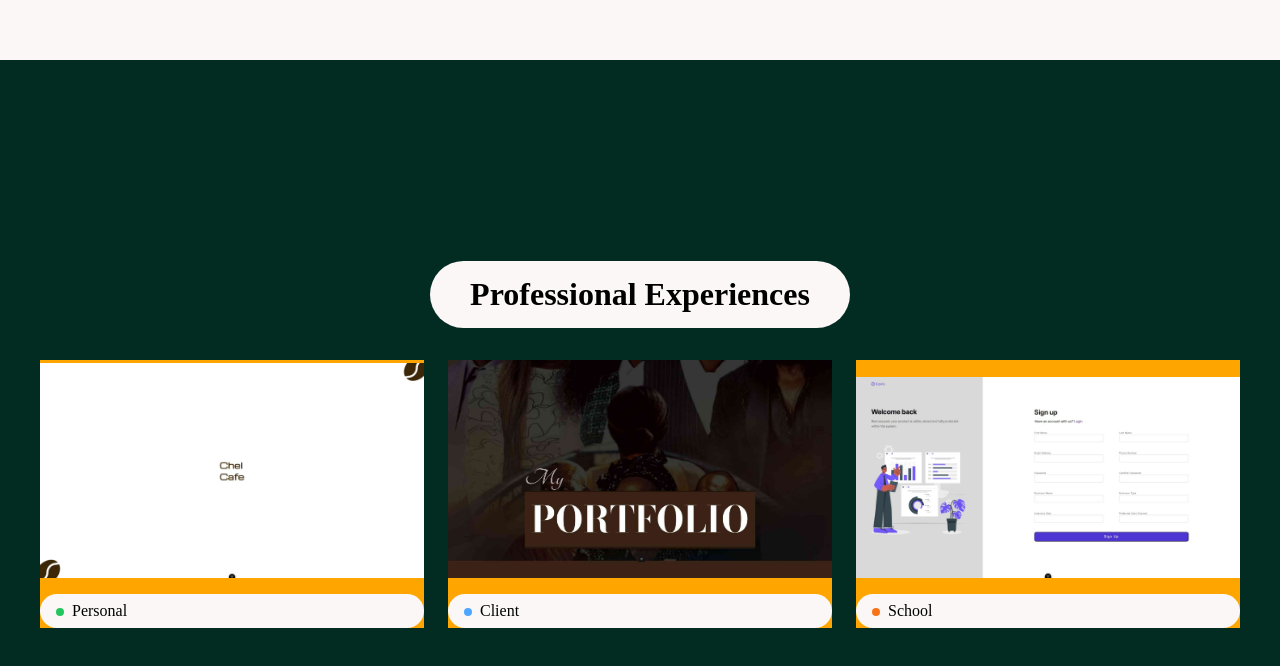
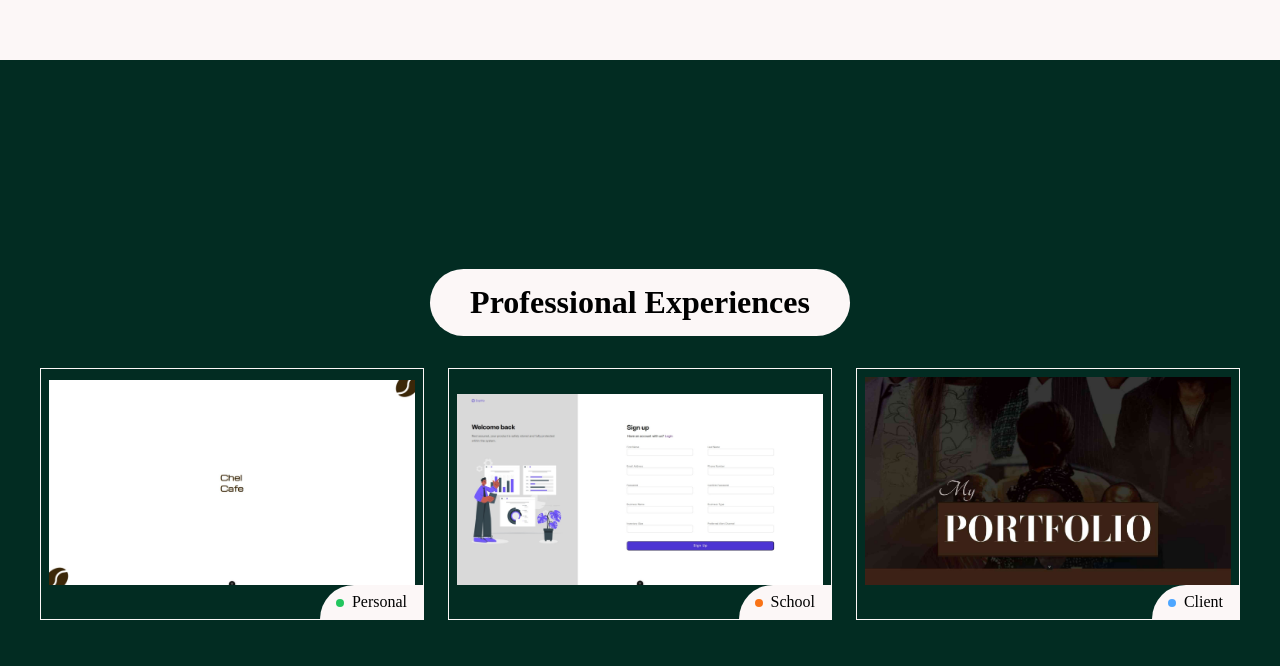
Before and after one commit to Lovethrech/my-main-portfolio, a Vue app: page / in a window 1280 px wide. Shown: the part 1471-2137 px from the top of the page. Built offline with nearby package versions, Linux system fonts and the light colour scheme.

Commit message:
working on the home-about components.

```diff
--- a/src/components/home/project/HomeProjectBox.vue
+++ b/src/components/home/project/HomeProjectBox.vue
@@ -11,7 +11,8 @@ const {homeProjectBoxDescItems}=defineProps(['homeProjectBoxDescItems']);
         :key="homeProjectBoxDescItem.id"
 
     >
-        <img :src="homeProjectBoxDescItem.imgSrc" alt="">
+        <img :src="homeProjectBoxDescItem.imgSrc" alt="" class="home-project-box-img">
+        <div class="home-project-box-desc-ctn">
             <div class="home-project-box-desc-main-ctn">
                 <span
                     class="home-project-box-legend-dot"
@@ -22,10 +23,7 @@ const {homeProjectBoxDescItems}=defineProps(['homeProjectBoxDescItems']);
                     {{ homeProjectBoxDescItem.legendName }}
                 </span>
             </div>
-        <!-- :style="{background: homeProjectBoxDescItem.imgSrc}"
-        <div class="home-project-box-desc-ctn">
-            <
-        </div> -->
+        </div>
     </div>
 </template>
 
@@ -35,16 +33,18 @@ const {homeProjectBoxDescItems}=defineProps(['homeProjectBoxDescItems']);
     justify-content: end;
 }
 .home-project-box{
-    background-color: orange;
     width:30vw;
     flex-direction: column;
-    gap:2vh;
     flex-wrap: nowrap;
+    border: 0.1vh groove var(--bg-color);
+}
+.home-project-box-img{
+    margin: 1vh 1vh 0;
 }
 .home-project-box-desc-main-ctn{
     background-color: var(--bg-color);
     padding: 0.5vh 2vh;
-    border-radius: var(--border-radius);
+    border-top-left-radius: var(--border-radius);
 }
 .home-project-box-legend-dot {
     display: inline-block;
--- a/src/data/home-project-box-desc-items.json
+++ b/src/data/home-project-box-desc-items.json
@@ -7,14 +7,15 @@
     },
     {
         "id":2,
+        "legendName":"school",
+        "imgSrc":"/Expirio.jpeg",
+        "legendColor":"#f97316"
+    },
+    {
+        "id":3,
         "legendName":"client",
         "imgSrc":"/Adeniyi-Portfolio-Desktop.jpeg",
         "legendColor":"#4da6ff"
-    },
-    {
-        "id":3,
-        "legendName":"school",
-        "imgSrc":"/Expirio.jpeg",
-        "legendColor":"#f97316"
     }
+
 ]
```
Lines whose indentation alone changed are shown as unchanged.
